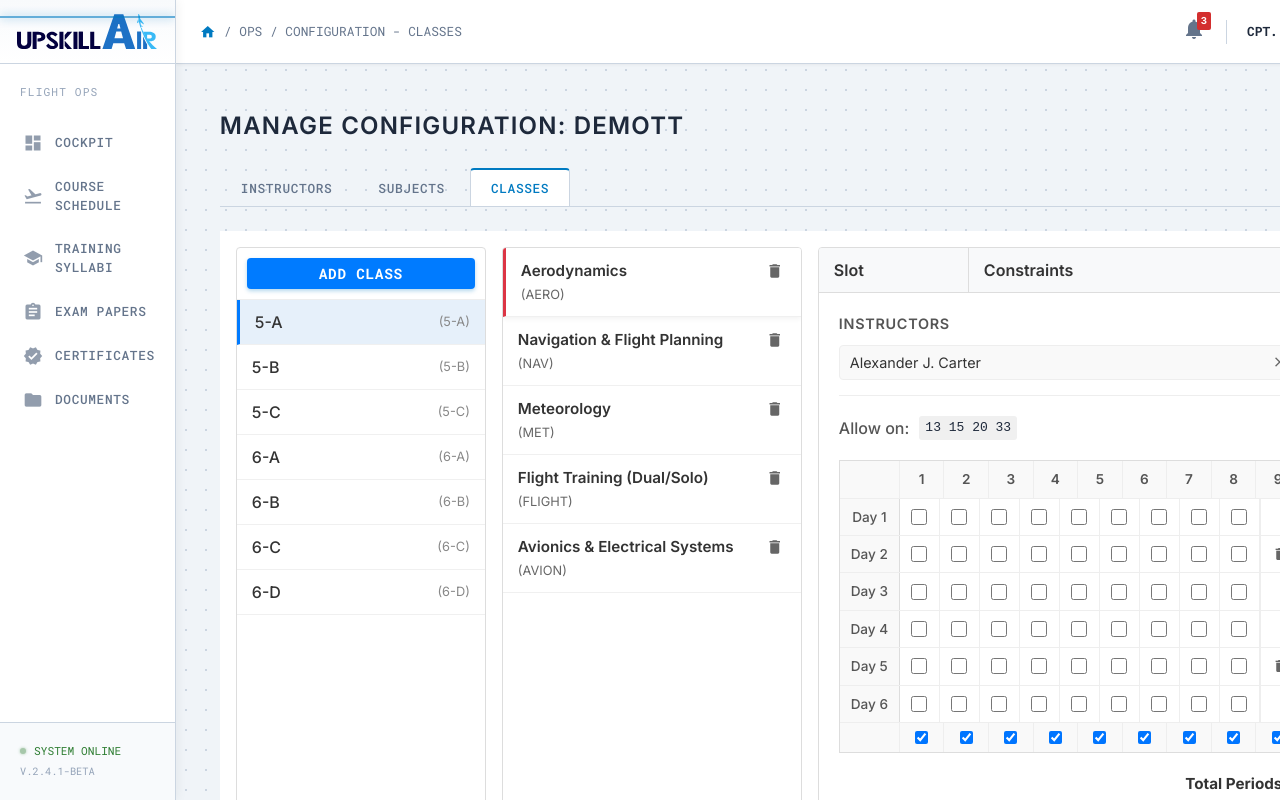
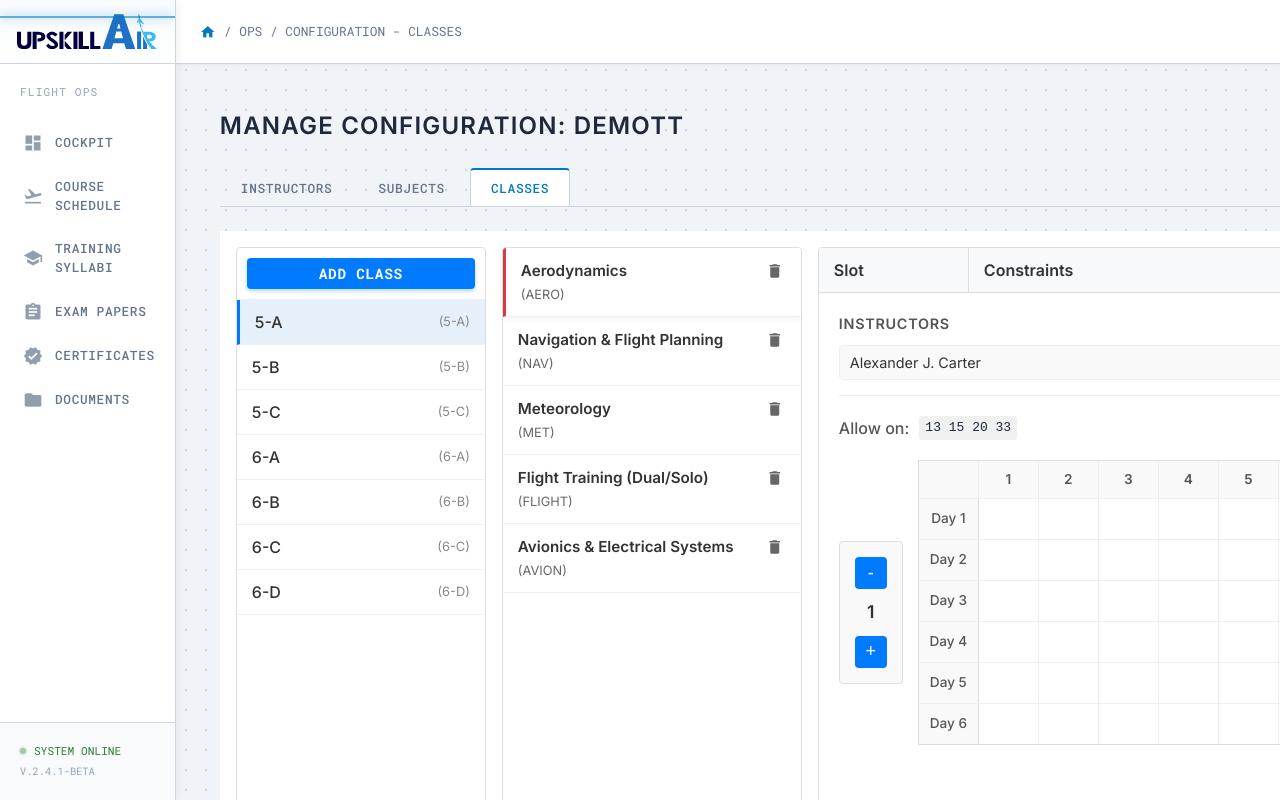
Before and after one commit to abdul-naufal/prifact-demo, an Angular app: page /manage-configuration/classes in a window 1280 px wide. Built offline with nearby package versions, Linux system fonts and the light colour scheme.

Commit message:
initial complete working of classes

```diff
--- a/src/app/pages/manage-configuration/tabs/classes/classes.component.css
+++ b/src/app/pages/manage-configuration/tabs/classes/classes.component.css
@@ -218,7 +218,7 @@
     display: flex;
     align-items: center;
     justify-content: center;
-    min-width: 40px;
+    min-width: 60px;
 }
 
 .grid-cell:last-child {
@@ -249,10 +249,30 @@
     font-size: 0.85rem;
 }
 
-.check-cell input[type="checkbox"] {
-    width: 16px;
-    height: 16px;
+.clickable-cell {
     cursor: pointer;
+    transition: background-color 0.2s;
+    min-height: 40px;
+}
+
+.clickable-cell:hover {
+    background-color: #e6f0fa;
+}
+
+.clickable-cell.selected {
+    background-color: #007bff;
+    position: relative;
+}
+
+.clickable-cell.selected::after {
+    content: '✓';
+    color: white;
+    font-size: 16px;
+    font-weight: bold;
+    position: absolute;
+    top: 50%;
+    left: 50%;
+    transform: translate(-50%, -50%);
 }
 
 /* Footer Checks */
@@ -393,3 +413,92 @@
     background-color: #e6f9e9;
     border-radius: 50%;
 }
+
+/* Slot Controls */
+.grid-with-controls {
+    display: flex;
+    gap: 15px;
+    align-items: center;
+}
+
+.slot-controls-sidebar {
+    display: flex;
+    align-items: center;
+    justify-content: center;
+    min-height: 200px;
+}
+
+.slot-controls-content {
+    display: flex;
+    flex-direction: column;
+    align-items: center;
+    gap: 10px;
+    padding: 15px;
+    background-color: #f9f9f9;
+    border: 1px solid #ddd;
+    border-radius: 4px;
+}
+
+.btn-slot-control {
+    background-color: #007bff;
+    color: white;
+    border: none;
+    width: 32px;
+    height: 32px;
+    border-radius: 4px;
+    cursor: pointer;
+    font-size: 18px;
+    display: flex;
+    align-items: center;
+    justify-content: center;
+    transition: background-color 0.2s;
+}
+
+.btn-slot-control:hover {
+    background-color: #0056b3;
+}
+
+.slot-number {
+    font-weight: 600;
+    color: #333;
+    font-size: 1.1rem;
+    min-width: 30px;
+    text-align: center;
+}
+
+/* Delete Button Sidebar */
+.delete-button-sidebar {
+    display: flex;
+    align-items: center;
+    justify-content: center;
+    min-height: 200px;
+}
+
+.btn-delete-timetable {
+    background-color: #dc3545;
+    color: white;
+    border: none;
+    width: 40px;
+    height: 40px;
+    border-radius: 4px;
+    cursor: pointer;
+    display: flex;
+    align-items: center;
+    justify-content: center;
+    transition: all 0.2s;
+}
+
+.btn-delete-timetable:hover {
+    background-color: #c82333;
+    transform: scale(1.05);
+}
+
+.btn-delete-timetable i {
+    font-size: 20px;
+}
+
+.slot-label {
+    font-size: 0.85rem;
+    color: #666;
+    font-weight: 500;
+}
--- a/src/app/pages/manage-configuration/tabs/classes/classes.component.html
+++ b/src/app/pages/manage-configuration/tabs/classes/classes.component.html
@@ -70,6 +70,18 @@
                     <span class="allow-values">13 15 20 33</span>
                 </div>
 
+                <!-- Grid with Slot Controls and Delete Button -->
+                <div class="grid-with-controls">
+                    <!-- Slot Controls - Left Side -->
+                    <div class="slot-controls-sidebar">
+                        <div class="slot-controls-content">
+                            <button class="btn-slot-control">-</button>
+                            <span class="slot-number">1</span>
+                            <button class="btn-slot-control">+</button>
+                        </div>
+                    </div>
+
+                    <!-- Timetable Grid -->
                     <div class="grid-container">
                         <!-- Header Row -->
                         <div class="grid-row header">
@@ -78,24 +90,21 @@
                         </div>
 
                         <!-- Day Rows -->
-                    <div *ngFor="let day of days" class="grid-row">
+                        <div *ngFor="let day of days; let i = index" class="grid-row">
                             <div class="grid-cell day-label">
                                 {{ day }}
                             </div>
-                        <div *ngFor="let p of periods" class="grid-cell check-cell">
-                            <input type="checkbox" [checked]="isSlotSelected(day, p)" (change)="toggleSlot(day, p)">
-                        </div>
-                        <div class="grid-cell action-cell">
-                            <button class="btn-icon-small delete" *ngIf="day === 'Day 2' || day === 'Day 5'"><i
-                                    class="material-icons">delete</i></button>
+                            <div *ngFor="let p of periods" class="grid-cell clickable-cell"
+                                [class.selected]="isSlotSelected(day, p)" (click)="toggleSlot(day, p)">
                             </div>
                         </div>
-                    <!-- Checkbox Row -->
-                    <div class="grid-row footer-checks">
-                        <div class="grid-cell empty"></div>
-                        <div *ngFor="let p of periods" class="grid-cell">
-                            <input type="checkbox" checked>
                     </div>
+
+                    <!-- Delete Button - Right Side -->
+                    <div class="delete-button-sidebar">
+                        <button class="btn-delete-timetable" title="Delete Timetable">
+                            <i class="material-icons">delete</i>
+                        </button>
                     </div>
                 </div>
 
--- a/src/app/pages/manage-configuration/tabs/classes/classes.component.ts
+++ b/src/app/pages/manage-configuration/tabs/classes/classes.component.ts
@@ -53,13 +53,21 @@
         console.log('Add class clicked');
     }
 
-    // Helper to check if a slot is selected (mock)
+    // Track selected slots
+    selectedSlots: Set<string> = new Set();
+
+    // Helper to check if a slot is selected
     isSlotSelected(day: string, period: number): boolean {
-        return false; // Implement actual logic based on subject.slots
+        return this.selectedSlots.has(`${day}-${period}`);
     }
 
     toggleSlot(day: string, period: number) {
-        console.log(`Toggle slot: ${day}, Period: ${period}`);
+        const key = `${day}-${period}`;
+        if (this.selectedSlots.has(key)) {
+            this.selectedSlots.delete(key);
+        } else {
+            this.selectedSlots.add(key);
+        }
     }
 
     addTeacher(subject: ClassSubject) {
```
Lines whose indentation alone changed are shown as unchanged.
